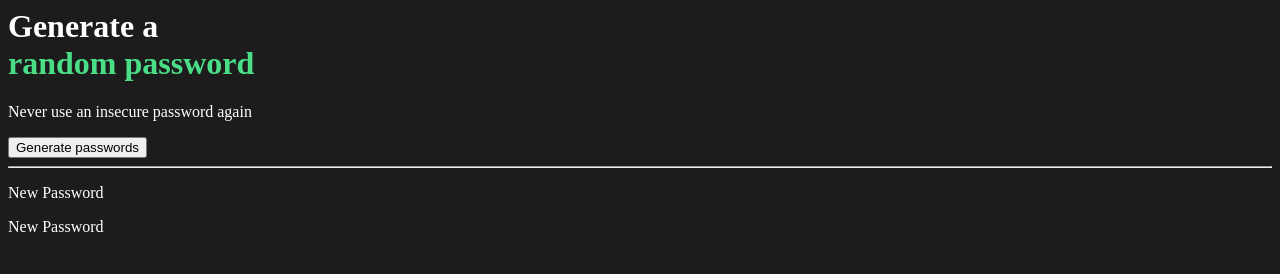
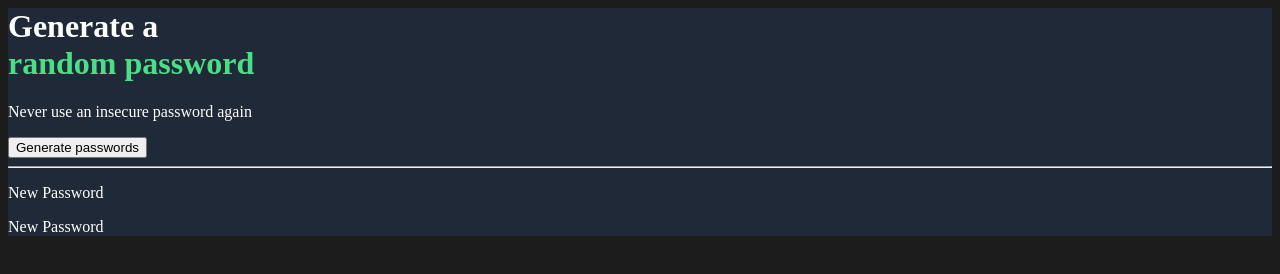
Before and after one commit to srihith-singam/password-generator, a website built with Vite: page index.html in a window 1280 px wide. Built offline with nearby package versions, Linux system fonts and the light colour scheme.

Commit message:
Update index.css

```diff
--- a/index.css
+++ b/index.css
@@ -2,9 +2,8 @@ body {
     background: #1C1C1C;
     color: #FFFFFF
 }
-frame {
+.frame {
     background: #1F2937;
-    padding: 10px
 }
 .textgreen {
     color: #4ADF86
```
